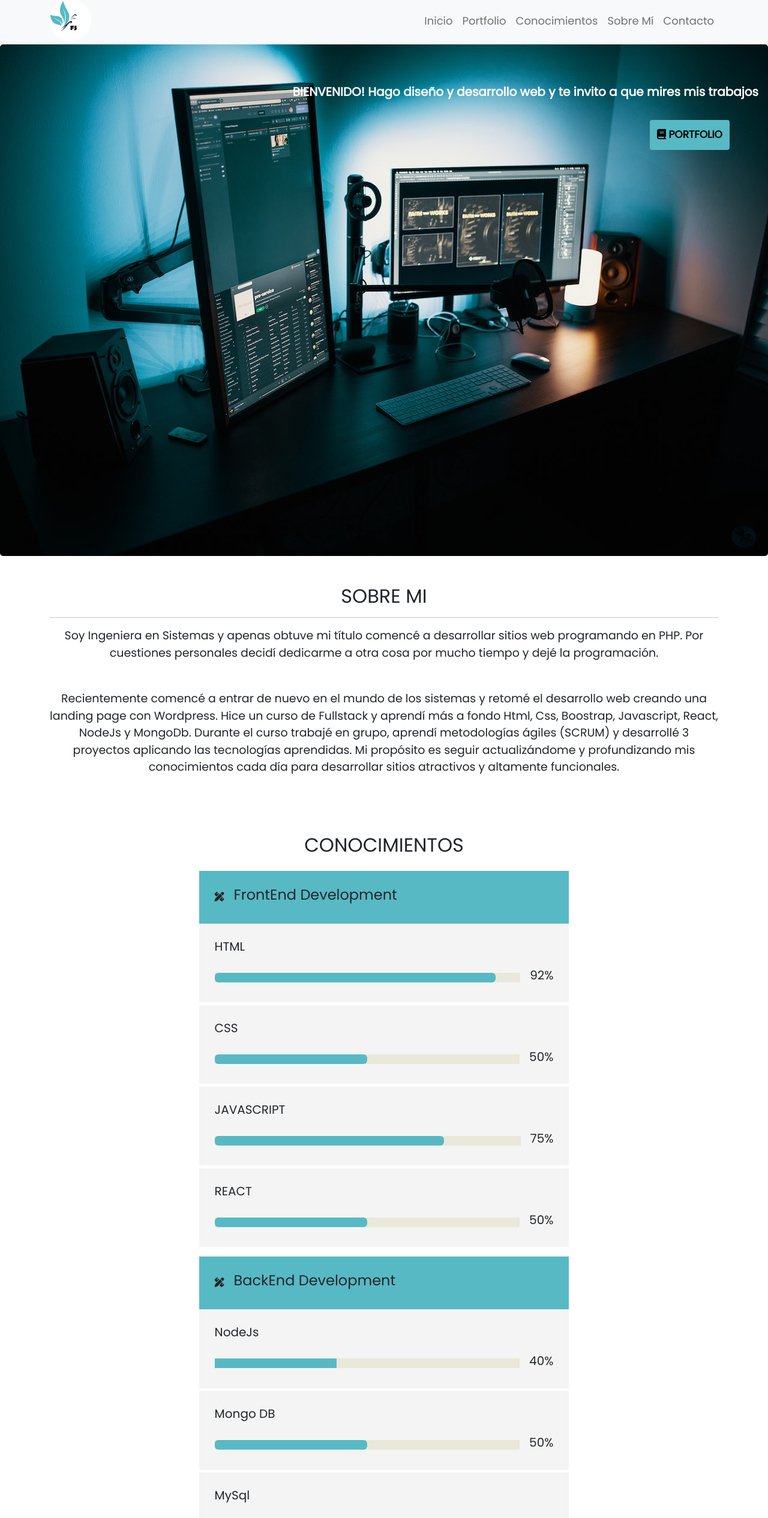
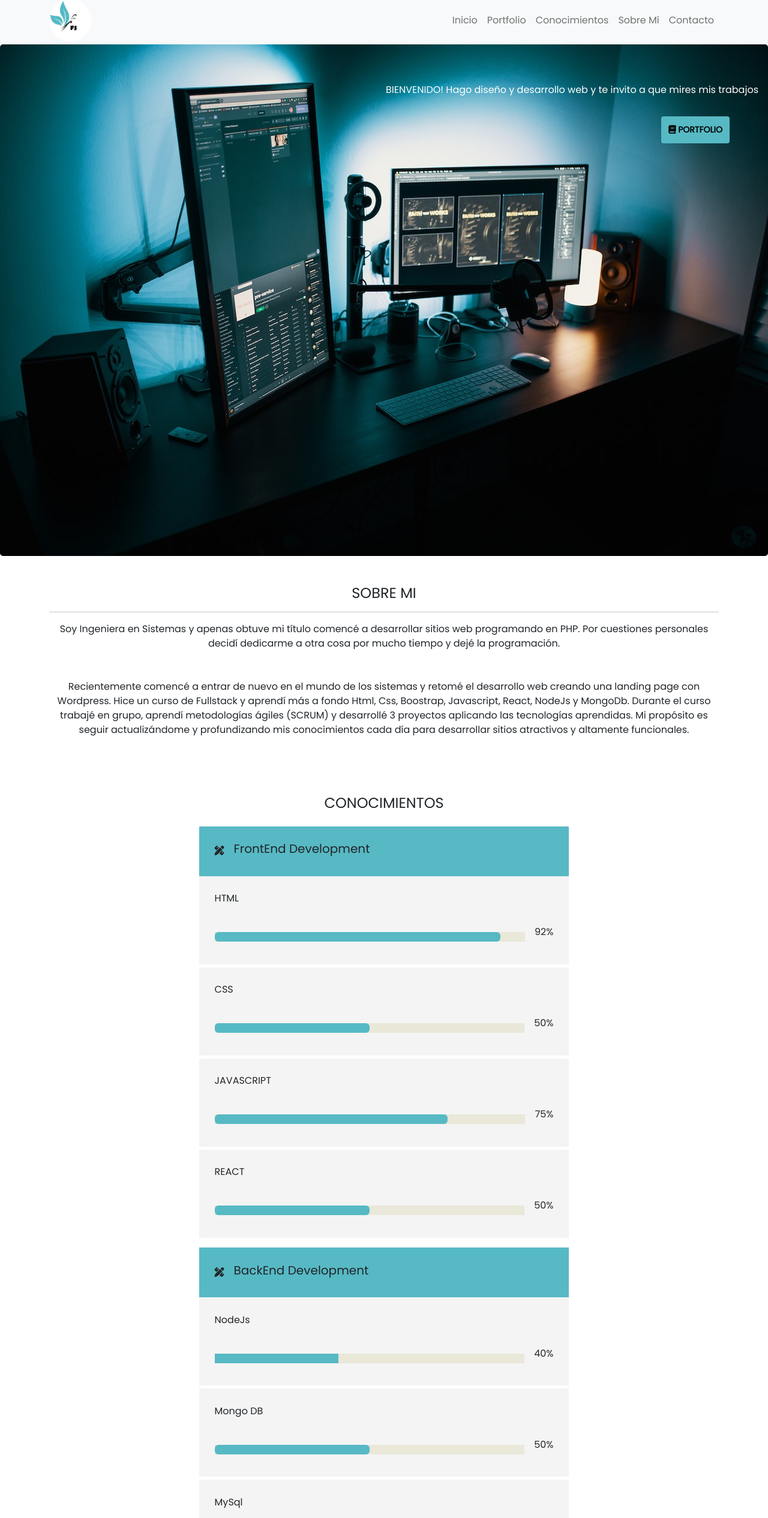
Before and after one commit to fernandasalica/PortfolioReact, a React (Create React App) app: page / in a window 1280 px wide. Shown: the part 6-2537 px from the top of the page at 60% size. Built offline with nearby package versions, Linux system fonts and the light colour scheme.

Commit message:
Modifico tamaño de letra

```diff
--- a/src/components/Aboutme.js
+++ b/src/components/Aboutme.js
@@ -4,7 +4,7 @@ import { Container } from "react-bootstrap";
 const Aboutme = () => {
   return (
     <Container className="mt-4" id="aboutme">
-      <h2 className="text-center">SOBRE MI</h2>
+      <h4 className="text-center">SOBRE MI</h4>
       <hr></hr>
       <p className="text-center text mt-3 mb-5">
         Soy Ingeniera en Sistemas y apenas obtuve mi título comencé a
--- a/src/components/Contact.js
+++ b/src/components/Contact.js
@@ -7,10 +7,10 @@ const Contact = () => {
     <>
       <Container className="image" id="contact">
         <div className="fondo">
-          <h2 className="text-center mt-5 text-white">CONTACTO</h2>
-          <h5 className="text-white text-center my-3">
+          <h4 className="text-center mt-5 text-white">CONTACTO</h4>
+          <p className="text-white text-center my-3">
             Contactate y haceme llegar tu comentario, opinión...
-          </h5>
+          </p>
           <Form
             className="form"
             action="https://formspree.io/f/xvoldrwl"
--- a/src/components/Footer.js
+++ b/src/components/Footer.js
@@ -42,7 +42,7 @@ const Footer = () => {
         </div>
       </Container>
       <div className="my-4">
-        <p className="text-center bg-black p-3 text-white">
+        <p className="text-center bg-black p-3 text-white fs-6">
           Copyright © 2023 - Todos los derechos reservados
         </p>
       </div>
--- a/src/components/Hero.js
+++ b/src/components/Hero.js
@@ -1,7 +1,6 @@
 import React from "react";
 import Card from "react-bootstrap/Card";
 import Button from "react-bootstrap/Button";
-import { Container } from "react-bootstrap";
 
 const Hero = () => {
   return (
@@ -10,7 +9,7 @@ const Hero = () => {
         <Card.Img src="./img/hero2.jpg" alt="Card image" />
         <Card.ImgOverlay>
           <Card.Text className="text-end text-white mt-5">
-            <p className="welcome">
+            <p>
               BIENVENIDO! Hago diseño y desarrollo web y te invito a que mires
               mis trabajos
             </p>
--- a/src/components/Navbar1.js
+++ b/src/components/Navbar1.js
@@ -16,21 +16,11 @@ const Navbar1 = () => {
           <Navbar.Toggle aria-controls="responsive-navbar-nav" />
           <Navbar.Collapse id="responsive-navbar-nav">
             <Nav className="ms-auto">
-              <Nav.Link href="#home" className="menu">
-                Inicio
-              </Nav.Link>
-              <Nav.Link href="#portfolio" className="menu">
-                Portfolio
-              </Nav.Link>
-              <Nav.Link href="#skills" className="menu">
-                Conocimientos
-              </Nav.Link>
-              <Nav.Link href="#aboutme" className="menu">
-                Sobre Mí
-              </Nav.Link>
-              <Nav.Link href="#contact" className="menu">
-                Contacto
-              </Nav.Link>
+              <Nav.Link href="#home">Inicio</Nav.Link>
+              <Nav.Link href="#portfolio">Portfolio</Nav.Link>
+              <Nav.Link href="#skills">Conocimientos</Nav.Link>
+              <Nav.Link href="#aboutme">Sobre Mí</Nav.Link>
+              <Nav.Link href="#contact">Contacto</Nav.Link>
             </Nav>
           </Navbar.Collapse>
         </Container>
--- a/src/components/Portfolio.js
+++ b/src/components/Portfolio.js
@@ -10,7 +10,7 @@ const Portfolio = () => {
       <Container className="mb-5" id="portfolio">
         <br></br>
         <br></br>
-        <h2 className="text-center">PORTFOLIO</h2>
+        <h4 className="text-center">PORTFOLIO</h4>
         <hr></hr>
         <Row xs={1} md={3} className="g-4">
           <Col>
@@ -60,8 +60,7 @@ const Portfolio = () => {
               <Card.Body>
                 <Card.Title>Rolling Films</Card.Title>
                 <Card.Text>
-                  Blog de películas realizado en HTML, Boostrap, Css,
-                  Javascript, React, NodeJs, MongoDb.
+                  Blog de películas realizado en React, NodeJs, MongoDb.
                 </Card.Text>
                 <Card.Footer className="bg-white p-1">
                   <Button
--- a/src/components/Skills.js
+++ b/src/components/Skills.js
@@ -3,7 +3,7 @@ import React from "react";
 export const Skills = () => {
   return (
     <section class="skills" id="skills">
-      <h2 className="text-center my-4">CONOCIMIENTOS</h2>
+      <h4 className="text-center my-4">CONOCIMIENTOS</h4>
       <div class="container">
         <div class="skill">
           <div class="head">
@@ -11,47 +11,47 @@ export const Skills = () => {
               <span>
                 <i class="fa-solid fa-pen-ruler"></i>
               </span>
-              <h4>FrontEnd Development</h4>
+              <h5>FrontEnd Development</h5>
             </div>
           </div>
 
           <div class="item">
-            <h5>HTML</h5>
+            <p>HTML</p>
             <div class="progress-area">
               <div class="progress-bar">
                 <div class="progress"></div>
               </div>
-              <h5>92%</h5>
+              <p>92%</p>
             </div>
           </div>
 
           <div class="item">
-            <h5>CSS</h5>
+            <p>CSS</p>
             <div class="progress-area">
               <div class="progress-bar">
                 <div class="progress"></div>
               </div>
-              <h5>50%</h5>
+              <p>50%</p>
             </div>
           </div>
 
           <div class="item">
-            <h5>JAVASCRIPT</h5>
+            <p>JAVASCRIPT</p>
             <div class="progress-area">
               <div class="progress-bar">
                 <div class="progress"></div>
               </div>
-              <h5>75%</h5>
+              <p>75%</p>
             </div>
           </div>
 
           <div class="item">
-            <h5>REACT</h5>
+            <p>REACT</p>
             <div class="progress-area">
               <div class="progress-bar">
                 <div class="progress"></div>
               </div>
-              <h5>50%</h5>
+              <p>50%</p>
             </div>
           </div>
         </div>
@@ -62,37 +62,37 @@ export const Skills = () => {
               <span>
                 <i class="fa-solid fa-pen-ruler"></i>
               </span>
-              <h4>BackEnd Development</h4>
+              <h5>BackEnd Development</h5>
             </div>
           </div>
 
           <div class="item">
-            <h5>NodeJs</h5>
+            <p>NodeJs</p>
             <div class="progress-area">
               <div class="progress-bar">
                 <div class="progress-node"></div>
               </div>
-              <h5>40%</h5>
+              <p>40%</p>
             </div>
           </div>
 
           <div class="item">
-            <h5>Mongo DB</h5>
+            <p>Mongo DB</p>
             <div class="progress-area">
               <div class="progress-bar">
                 <div class="progress"></div>
               </div>
-              <h5>50%</h5>
+              <p>50%</p>
             </div>
           </div>
 
           <div class="item">
-            <h5>MySql</h5>
+            <p>MySql</p>
             <div class="progress-area">
               <div class="progress-bar">
                 <div class="progress"></div>
               </div>
-              <h5>75%</h5>
+              <p>75%</p>
             </div>
           </div>
         </div>
@@ -103,17 +103,17 @@ export const Skills = () => {
               <span>
                 <i class="fa-solid fa-pen-ruler"></i>
               </span>
-              <h4>CMS</h4>
+              <h5>CMS</h5>
             </div>
           </div>
 
           <div class="item">
-            <h5>Wordpress</h5>
+            <p>Wordpress</p>
             <div class="progress-area">
               <div class="progress-bar">
                 <div class="progress"></div>
               </div>
-              <h5>92%</h5>
+              <p>92%</p>
             </div>
           </div>
         </div>
--- a/src/css/style.css
+++ b/src/css/style.css
@@ -15,14 +15,10 @@ body {
   font-family: "Poppins", sans-serif;
 }
 
-.menu {
-  font-size: 18px;
-}
-
 .bg-button {
   background-color: #57b9c4;
   border: #57b9c4;
-  font-size: 17px;
+  font-size: 14px;
   font-weight: bold;
   color: black;
   padding: 12px;
@@ -39,6 +35,7 @@ body {
   padding: 0;
   max-width: 100vw;
 }
+
 .fondo {
   width: 100%;
   height: 100%;
@@ -76,19 +73,6 @@ body {
 
 .link:hover {
   color: #57b9c4;
-}
-
-.welcome {
-  font-size: 20px;
-  font-weight: bold;
-}
-
-.welcome1 {
-  display: none;
-}
-
-.text {
-  font-size: 19px;
 }
 
 .nav-bar {
@@ -171,10 +155,6 @@ section.skills .item:nth-child(5) .progress-bar .progress {
     font-size: 15px;
   }
 
-  .welcome {
-    font-size: 15px;
-  }
-
   .bg-button {
     font-size: 15px;
   }
@@ -192,17 +172,6 @@ section.skills .item:nth-child(5) .progress-bar .progress {
     align-items: left;
   }
 
-  section h4 {
-    font-size: 23px;
-  }
-  section h5 {
-    font-size: 15px;
-  }
-
-  .welcome {
-    font-size: 18px;
-  }
-
   .link {
     display: none;
   }
```
